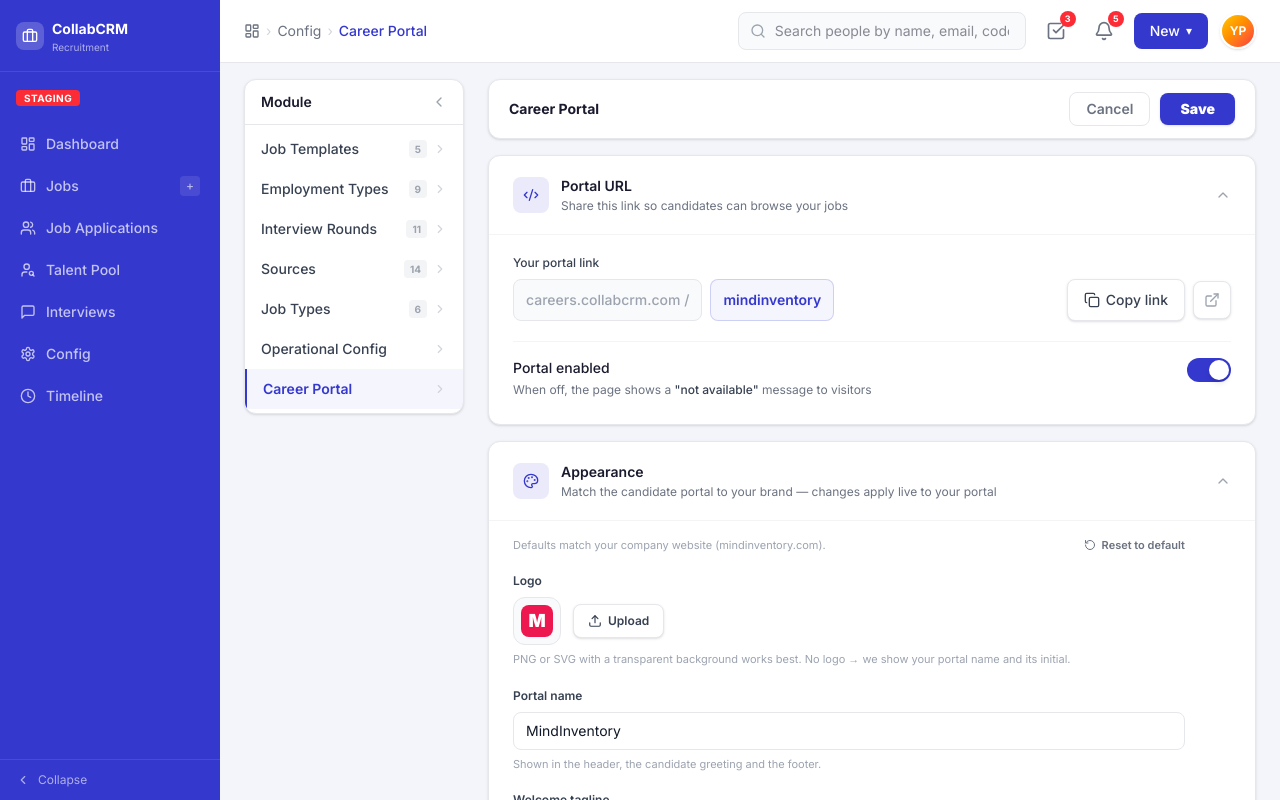
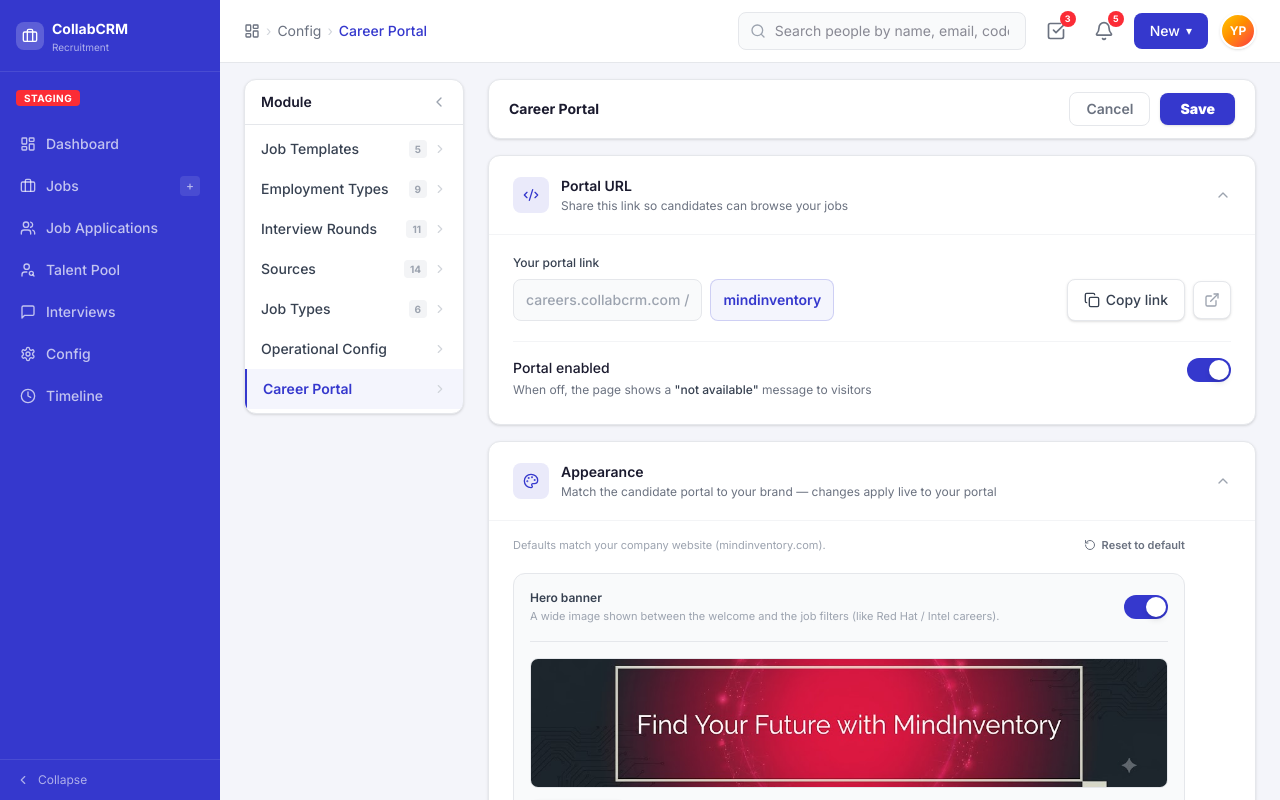
Before and after one commit to yashangvyas-cyber/CollabCareers, a React (Vite) app: page /crm/career-portal in a window 1280 px wide. Shown: the top 800 px of the page. Built offline with nearby package versions, Linux system fonts and the light colour scheme.

Commit message:
feat: add hero banner support to portal appearance configuration and assets

```diff
--- a/src/components/AuthModal.tsx
+++ b/src/components/AuthModal.tsx
@@ -142,22 +142,11 @@ export default function AuthModal({
         {/* Header — Org + CollabCRM logos together */}
         <div className="px-5 sm:px-8 pt-6 sm:pt-8 pb-4 flex items-center justify-between">
           <div className="flex items-center gap-3">
-            {/* Org logo — uploaded image, or the portal-name initial */}
-            {portalConfig?.appearance?.logoUrl ? (
-              <img
-                src={portalConfig.appearance.logoUrl}
-                alt={businessUnit}
-                className="h-10 w-auto max-w-[120px] object-contain shrink-0"
-              />
-            ) : (
-              <div className="w-10 h-10 rounded-xl bg-primary flex items-center justify-center text-on-primary text-base font-black shadow-sm shrink-0">
-                {(portalConfig?.appearance?.portalName || businessUnit || 'M').charAt(0).toUpperCase()}
-              </div>
+            {/* Org branding — logo and/or name (each shown when present) */}
+            <img src="/mindinventory-logo.svg" alt={businessUnit} className="h-8 w-auto shrink-0" />
+            {businessUnit && (
+              <span className="text-sm font-black text-[#111827] tracking-tight leading-tight">{businessUnit}</span>
             )}
-            {/* Org name + CollabCRM small attribution stacked */}
-            <div className="flex flex-col">
-              <span className="text-sm font-black text-[#111827] tracking-tight leading-tight">{businessUnit}</span>
-            </div>
           </div>
           <button
             onClick={onClose}
--- a/src/components/PortalLayout.tsx
+++ b/src/components/PortalLayout.tsx
@@ -48,20 +48,12 @@ export default function PortalLayout({
         <div className="max-w-7xl mx-auto px-4 sm:px-6 py-3 flex items-center justify-between">
           {/* Left: Logo + Navigation */}
           <div className="flex items-center gap-5">
-            {/* Company Logo — uploaded image (or the portal-name initial) + the portal name */}
+            {/* Company branding — logo and/or portal name (each shown when present) */}
             <Link to="/portal/yopmails" className="flex items-center gap-2.5">
-              {appearance.logoUrl ? (
-                <img
-                  src={appearance.logoUrl}
-                  alt={appearance.portalName}
-                  className="h-8 w-auto max-w-[150px] object-contain"
-                />
-              ) : (
-                <div className="w-8 h-8 rounded-xl bg-primary flex items-center justify-center text-on-primary text-sm font-black shadow-sm">
-                  {appearance.portalName.charAt(0).toUpperCase()}
-                </div>
+              <img src="/mindinventory-logo.svg" alt={appearance.portalName} className="h-8 w-auto" />
+              {appearance.portalName && (
+                <span className="text-sm font-black text-[#111827] tracking-tight">{appearance.portalName}</span>
               )}
-              <span className="text-sm font-black text-[#111827] tracking-tight">{appearance.portalName}</span>
             </Link>
           </div>
 
--- a/src/lib/theme.ts
+++ b/src/lib/theme.ts
@@ -11,7 +11,8 @@ export const DEFAULT_APPEARANCE: PortalAppearance = {
   portalName: 'MindInventory',
   tagline: 'Explore open roles and apply in minutes.',
   brandColor: '#ED184F',
-  logoUrl: '',
+  heroEnabled: true,
+  heroImageUrl: '/hero-banner.jpg',
 };
 
 
--- a/src/pages/CareerPage.tsx
+++ b/src/pages/CareerPage.tsx
@@ -193,6 +193,17 @@ export default function CareerPage({ openAlumni = false, openRegister = false }:
           )}
         </div>
       </div>
+
+      {/* Hero banner — optional, sits between the greeting and the filters (set in Appearance config) */}
+      {appearance.heroEnabled && appearance.heroImageUrl && (
+        <div className="bg-[#F9FAFB] pt-3 sm:pt-4">
+          <div className="max-w-7xl mx-auto px-3 sm:px-6">
+            <div className="rounded-xl sm:rounded-2xl overflow-hidden border border-[#E5E7EB] shadow-sm">
+              <img src={appearance.heroImageUrl} alt="" className="w-full h-40 sm:h-56 object-cover" />
+            </div>
+          </div>
+        </div>
+      )}
 
       {/* Search + Filter — contained white card, sticky */}
       <div ref={filterRef} className="sticky top-[49px] z-40 bg-[#F9FAFB] pt-3 sm:pt-4 pb-2 sm:pb-3">
--- a/src/pages/CareerPortalPage.tsx
+++ b/src/pages/CareerPortalPage.tsx
@@ -125,12 +125,12 @@ export default function CareerPortalPage() {
   const [localTermsUrl, setLocalTermsUrl] = useState(portalConfig?.termsUrl || 'https://www.mindinventory.com/terms-of-use.php');
   const [localPrivacyUrl, setLocalPrivacyUrl] = useState(portalConfig?.privacyPolicyUrl || 'https://www.mindinventory.com/privacy-policy.php');
 
-  // Appearance — local state, committed to context only on Save
-  const [apPortalName, setApPortalName] = useState(portalConfig?.appearance?.portalName ?? DEFAULT_APPEARANCE.portalName);
+  // Appearance — local state, applied live to the store on change
   const [apTagline, setApTagline] = useState(portalConfig?.appearance?.tagline ?? DEFAULT_APPEARANCE.tagline);
   const [apBrandColor, setApBrandColor] = useState(portalConfig?.appearance?.brandColor ?? DEFAULT_APPEARANCE.brandColor);
-  const [apLogoUrl, setApLogoUrl] = useState(portalConfig?.appearance?.logoUrl ?? DEFAULT_APPEARANCE.logoUrl);
-  const logoInputRef = useRef<HTMLInputElement>(null);
+  const [apHeroEnabled, setApHeroEnabled] = useState(portalConfig?.appearance?.heroEnabled ?? DEFAULT_APPEARANCE.heroEnabled);
+  const [apHeroImageUrl, setApHeroImageUrl] = useState(portalConfig?.appearance?.heroImageUrl ?? DEFAULT_APPEARANCE.heroImageUrl);
+  const heroInputRef = useRef<HTMLInputElement>(null);
   const apLowContrast = isLowContrastOnWhite(apBrandColor);
 
   // Appearance applies live — every change is committed to the store immediately
@@ -140,21 +140,22 @@ export default function CareerPortalPage() {
   };
 
   const resetAppearance = () => {
-    setApPortalName(DEFAULT_APPEARANCE.portalName);
     setApTagline(DEFAULT_APPEARANCE.tagline);
     setApBrandColor(DEFAULT_APPEARANCE.brandColor);
-    setApLogoUrl(DEFAULT_APPEARANCE.logoUrl);
+    setApHeroEnabled(DEFAULT_APPEARANCE.heroEnabled);
+    setApHeroImageUrl(DEFAULT_APPEARANCE.heroImageUrl);
     commitAppearance({ ...DEFAULT_APPEARANCE });
   };
 
-  const handleLogoUpload = (e: React.ChangeEvent<HTMLInputElement>) => {
+  const handleHeroUpload = (e: React.ChangeEvent<HTMLInputElement>) => {
     const file = e.target.files?.[0];
     if (!file) return;
     const reader = new FileReader();
     reader.onload = () => {
       const url = reader.result as string;
-      setApLogoUrl(url);
-      commitAppearance({ logoUrl: url });
+      setApHeroImageUrl(url);
+      commitAppearance({ heroEnabled: true, heroImageUrl: url });
+      setApHeroEnabled(true);
     };
     reader.readAsDataURL(file);
   };
@@ -201,10 +202,11 @@ export default function CareerPortalPage() {
       termsUrl: localTermsUrl.trim(),
       privacyPolicyUrl: localPrivacyUrl.trim(),
       appearance: {
-        portalName: apPortalName.trim() || 'MindInventory',
+        ...portalConfig.appearance,
         tagline: apTagline.trim(),
         brandColor: apBrandColor,
-        logoUrl: apLogoUrl,
+        heroEnabled: apHeroEnabled,
+        heroImageUrl: apHeroImageUrl,
       },
     });
     setSaveSuccess(true);
@@ -216,10 +218,10 @@ export default function CareerPortalPage() {
   const handleCancel = () => {
     setLocalTermsUrl(portalConfig?.termsUrl || '');
     setLocalPrivacyUrl(portalConfig?.privacyPolicyUrl || '');
-    setApPortalName(portalConfig?.appearance?.portalName ?? 'MindInventory');
-    setApTagline(portalConfig?.appearance?.tagline ?? '');
-    setApBrandColor(portalConfig?.appearance?.brandColor ?? '#3538CD');
-    setApLogoUrl(portalConfig?.appearance?.logoUrl ?? '');
+    setApTagline(portalConfig?.appearance?.tagline ?? DEFAULT_APPEARANCE.tagline);
+    setApBrandColor(portalConfig?.appearance?.brandColor ?? DEFAULT_APPEARANCE.brandColor);
+    setApHeroEnabled(portalConfig?.appearance?.heroEnabled ?? DEFAULT_APPEARANCE.heroEnabled);
+    setApHeroImageUrl(portalConfig?.appearance?.heroImageUrl ?? DEFAULT_APPEARANCE.heroImageUrl);
     setSaveAttempted(false);
     setSaveError('');
   };
@@ -397,54 +399,54 @@ export default function CareerPortalPage() {
                   </button>
                 </div>
 
-                {/* Logo */}
+                {/* Hero banner — optional image between the greeting and the filters */}
+                <div className="rounded-xl border border-[#E5E7EB] bg-[#F9FAFB] p-4">
+                  <div className="flex items-center justify-between gap-3">
                     <div>
-                  <label className="text-xs font-semibold text-[#374151] mb-2 block">Logo</label>
-                  <div className="flex items-center gap-3">
-                    <div className="w-12 h-12 rounded-xl border border-[#E5E7EB] bg-[#F9FAFB] flex items-center justify-center overflow-hidden shrink-0">
-                      {apLogoUrl ? (
-                        <img src={apLogoUrl} alt="Logo" className="w-full h-full object-contain" />
-                      ) : (
-                        <span
-                          className="w-8 h-8 rounded-lg flex items-center justify-center text-lg font-black text-white"
-                          style={{ backgroundColor: apBrandColor }}
-                        >
-                          {(apPortalName || 'M').charAt(0).toUpperCase()}
-                        </span>
-                      )}
+                      <p className="text-xs font-semibold text-[#374151]">Hero banner</p>
+                      <p className="text-[11px] text-[#9CA3AF] mt-0.5">A wide image shown between the welcome and the job filters (like Red Hat / Intel careers).</p>
                     </div>
-                    <input ref={logoInputRef} type="file" accept="image/*" onChange={handleLogoUpload} className="hidden" />
+                    <Toggle
+                      checked={apHeroEnabled}
+                      onChange={() => { const next = !apHeroEnabled; setApHeroEnabled(next); commitAppearance({ heroEnabled: next }); }}
+                    />
+                  </div>
+
+                  {apHeroEnabled && (
+                    <div className="mt-4 pt-4 border-t border-[#E5E7EB]">
+                      <input ref={heroInputRef} type="file" accept="image/*" onChange={handleHeroUpload} className="hidden" />
+                      {apHeroImageUrl ? (
+                        <div className="space-y-3">
+                          <div className="rounded-lg overflow-hidden border border-[#E5E7EB]">
+                            <img src={apHeroImageUrl} alt="Hero banner" className="w-full h-32 object-cover" />
+                          </div>
+                          <div className="flex items-center gap-2">
                             <button
-                      onClick={() => logoInputRef.current?.click()}
+                              onClick={() => heroInputRef.current?.click()}
                               className="flex items-center gap-1.5 px-3.5 py-2 text-xs font-semibold text-[#374151] bg-white border border-[#E5E7EB] rounded-lg hover:border-[#3538CD]/30 hover:text-[#3538CD] transition-colors shadow-sm"
                             >
-                      <Upload className="w-3.5 h-3.5" /> Upload
+                              <Upload className="w-3.5 h-3.5" /> Replace
                             </button>
-                    {apLogoUrl && (
                             <button
-                        onClick={() => { setApLogoUrl(''); commitAppearance({ logoUrl: '' }); }}
+                              onClick={() => { setApHeroImageUrl(''); commitAppearance({ heroImageUrl: '' }); }}
                               className="flex items-center gap-1.5 px-3 py-2 text-xs font-semibold text-[#9CA3AF] hover:text-red-500 transition-colors"
                             >
                               <Trash2 className="w-3.5 h-3.5" /> Remove
                             </button>
+                          </div>
+                        </div>
+                      ) : (
+                        <button
+                          onClick={() => heroInputRef.current?.click()}
+                          className="w-full flex flex-col items-center justify-center gap-2 py-8 border-2 border-dashed border-[#D1D5DB] rounded-lg text-[#6B7280] hover:border-[#3538CD]/40 hover:text-[#3538CD] hover:bg-white transition-colors"
+                        >
+                          <Upload className="w-5 h-5" />
+                          <span className="text-xs font-semibold">Upload hero image</span>
+                          <span className="text-[10px] text-[#9CA3AF]">Wide image recommended (e.g. 1600 × 400)</span>
+                        </button>
                       )}
                     </div>
-                  <p className="text-[11px] text-[#9CA3AF] mt-1.5">
-                    PNG or SVG with a transparent background works best. No logo → we show your portal name and its initial.
-                  </p>
-                </div>
-
-                {/* Portal name */}
-                <div>
-                  <label className="text-xs font-semibold text-[#374151] mb-2 block">Portal name</label>
-                  <input
-                    type="text"
-                    value={apPortalName}
-                    onChange={e => { setApPortalName(e.target.value); commitAppearance({ portalName: e.target.value }); }}
-                    placeholder="MindInventory"
-                    className="w-full border border-[#E5E7EB] rounded-lg px-3 py-2 text-sm focus:outline-none focus:ring-2 focus:ring-[#3538CD]/20 focus:border-[#3538CD] bg-white text-[#111827]"
-                  />
-                  <p className="text-[11px] text-[#9CA3AF] mt-1.5">Shown in the header, the candidate greeting and the footer.</p>
+                  )}
                 </div>
 
                 {/* Tagline */}
--- a/src/store/AppContext.tsx
+++ b/src/store/AppContext.tsx
@@ -1407,6 +1407,10 @@ export function AppProvider({ children }: { children: ReactNode }) {
           appearance: {
             ...initialState.portalConfig.appearance,
             ...(parsed.portalConfig?.appearance ?? {}),
+            // Portal name + hero are system-set for this demo, so always force the defaults
+            portalName: initialState.portalConfig.appearance.portalName,
+            heroEnabled: initialState.portalConfig.appearance.heroEnabled,
+            heroImageUrl: initialState.portalConfig.appearance.heroImageUrl,
           },
         },
       };
```
Also changed, not shown: src/store/types.ts (+7 -5 lines), .claude/settings.json, public/hero-banner.jpg (added), public/mindinventory-logo.svg (added), 7 other files (tests, documents, lock files or other folders). Lines whose indentation alone changed are shown as unchanged.
